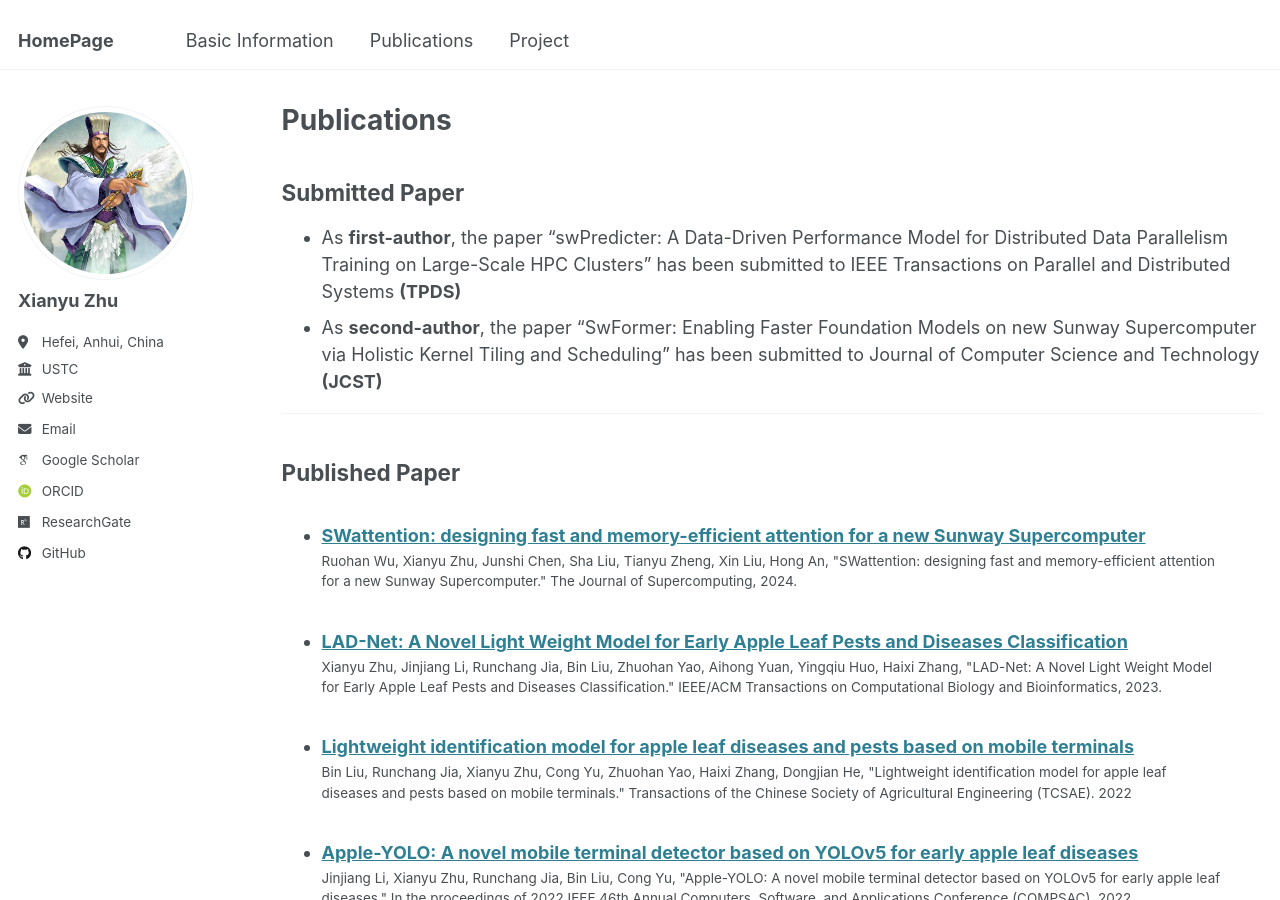
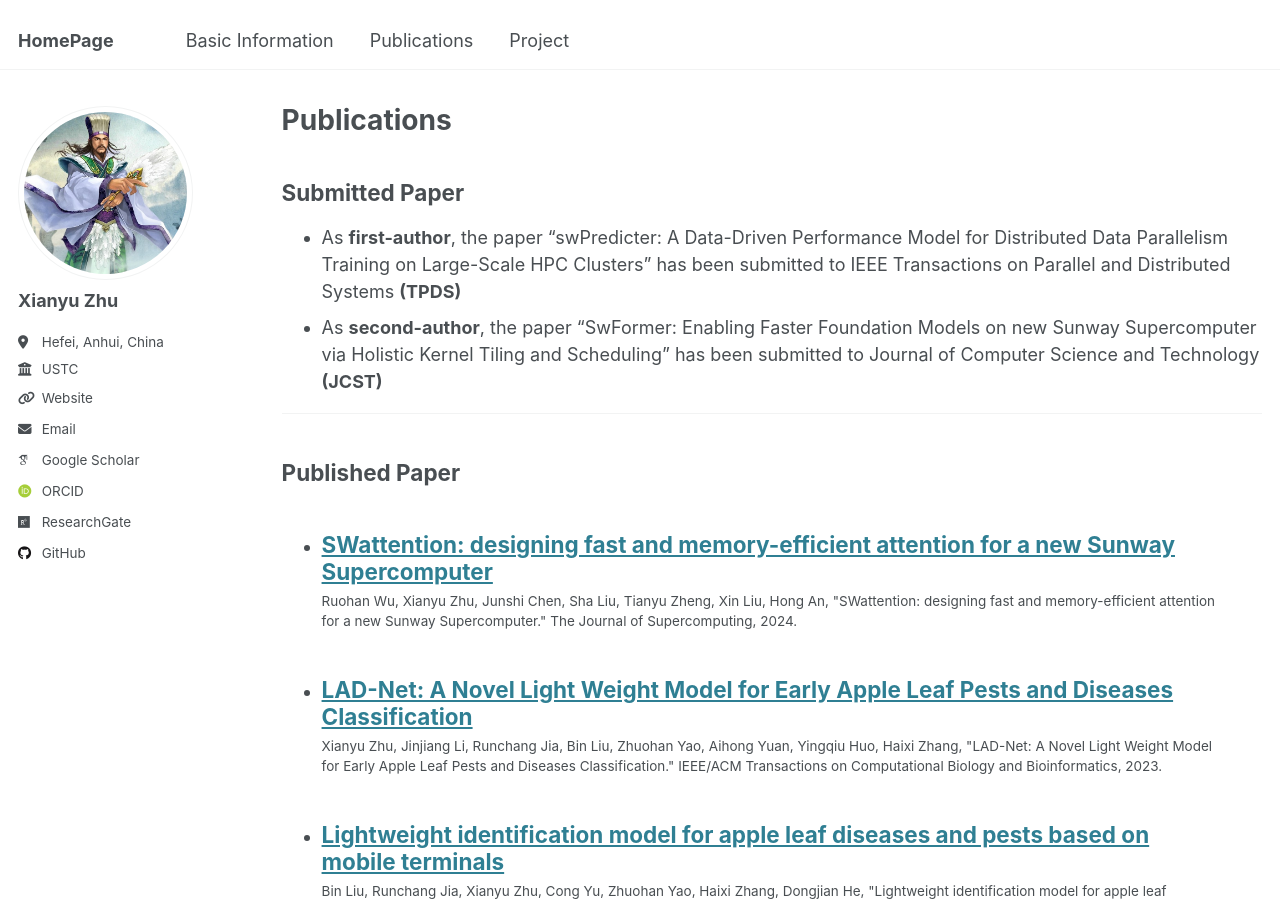
Before and after one commit to zhuxy-USTC/zhuxy-USTC.github.io, a Jekyll site: the page built from _pages/publications.md, in a window 1280 px wide and 900 px high. Built offline with Jekyll 4.4.1, drawn with Linux system fonts in a browser that asks for light colours; some web fonts are replaced.

Commit message:
archive-single-cv

```diff
--- a/_includes/archive-single-cv.html
+++ b/_includes/archive-single-cv.html
@@ -26,13 +26,13 @@
           alt="">
       </div>
     {% endif %}
-    <h3 class="archive__item-title" itemprop="headline">
+    <h2 class="archive__item-title" itemprop="headline">
       {% if post.link %}
         <a href="{{ post.link }}">{{ title }}</a> <a href="{{ base_path }}{{ post.url }}" rel="permalink"><i class="fa fa-link" aria-hidden="true" title="permalink"></i><span class="sr-only">Permalink</span></a>
       {% else %}
         <a href="{{ base_path }}{{ post.url }}" rel="permalink">{{ title }}</a>
       {% endif %}
-    </h3>
+    </h2>
     {% if post.read_time %}
       <p class="page__meta"><i class="fa fa-clock" aria-hidden="true"></i> {% include read-time.html %}</p>
     {% endif %}
```
Also changed, not shown: _pages/project.md (+1 -1 lines).
